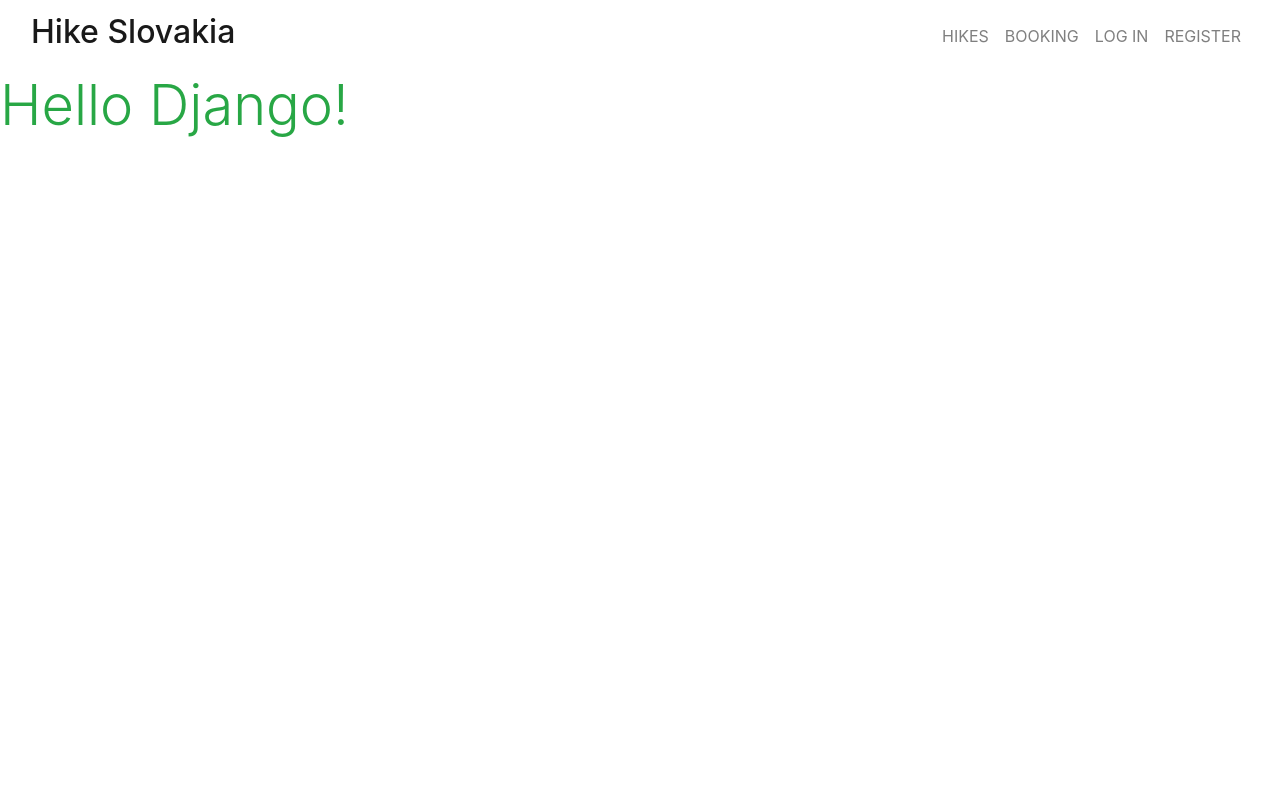
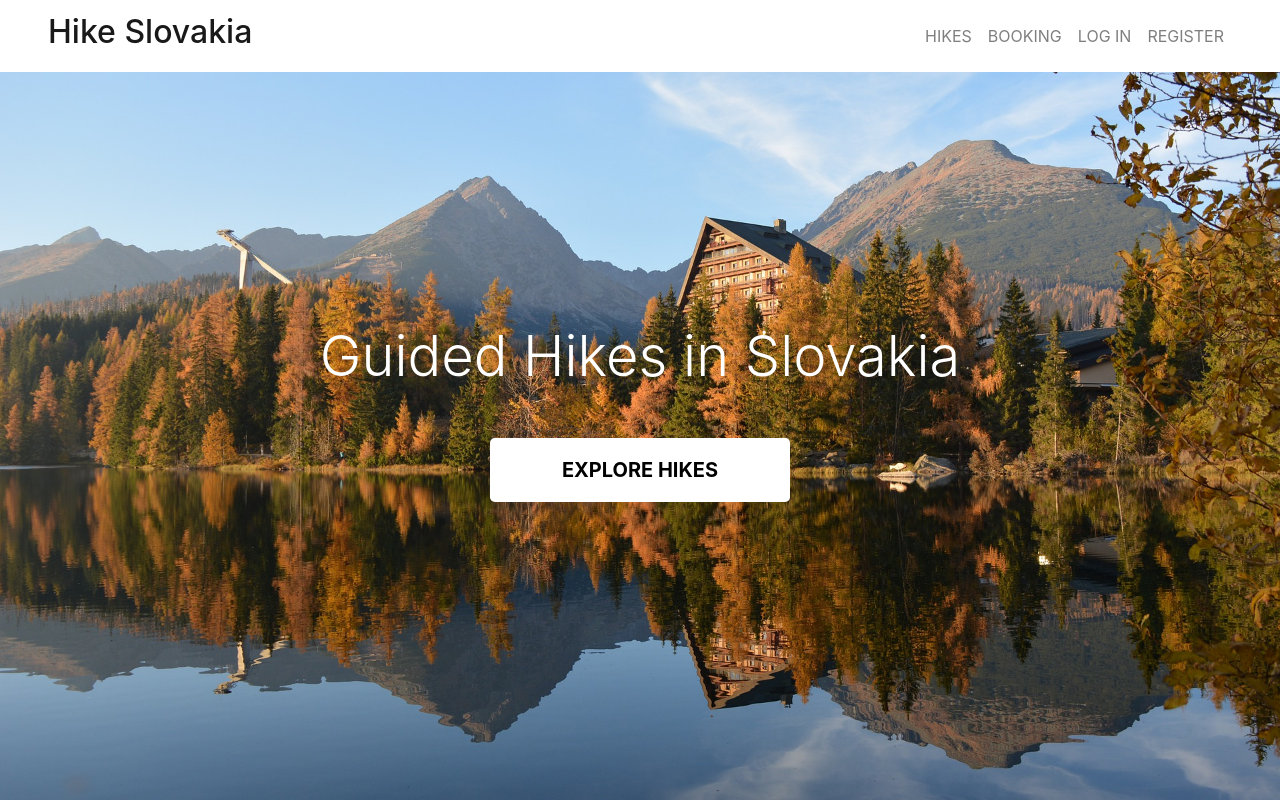
Before and after one commit to monika-hrda/hike-slovakia, a Django app: page / in a window 1280 px wide. Run offline with Django 3.2, Linux system fonts and the light colour scheme.

Commit message:
Link up CSS, add & style homepage content

```diff
--- a/hike_slovakia/settings.py
+++ b/hike_slovakia/settings.py
@@ -147,6 +147,10 @@ USE_TZ = True
 # https://docs.djangoproject.com/en/3.2/howto/static-files/
 
 STATIC_URL = '/static/'
+STATICFILES_DIRS = (os.path.join(BASE_DIR, 'static'),)
+
+MEDIA_URL = '/media/'
+MEDIA_ROOT = os.path.join(BASE_DIR, 'media')
 
 # Default primary key field type
 # https://docs.djangoproject.com/en/3.2/ref/settings/#default-auto-field
--- a/hike_slovakia/urls.py
+++ b/hike_slovakia/urls.py
@@ -15,9 +15,11 @@ Including another URLconf
 """
 from django.contrib import admin
 from django.urls import path, include
+from django.conf import settings
+from django.conf.urls.static import static
 
 urlpatterns = [
     path('admin/', admin.site.urls),
     path('accounts/', include('allauth.urls')),
     path('', include('home.urls')),
-]
+] + static(settings.MEDIA_URL, document_root=settings.MEDIA_ROOT)
--- a/home/templates/home/index.html
+++ b/home/templates/home/index.html
@@ -2,5 +2,20 @@
 {% load static %}
 
 {% block content %}
-    <h1 class="display-4 text-success">Hello Django!</h1>
+    <div class="container h-100">
+        <div class="row h-100">
+            <div class="col-12 my-auto text-center">
+                <h1 class="display-4">
+                    Guided Hikes in Slovakia
+                </h1>
+                <div class="my-5">
+                    <h4>
+                        <a href="" class="explore-hikes-btn btn btn-lg rounded-1 text-uppercase py-3">
+                            <strong>Explore Hikes</strong>
+                        </a>
+                    </h4>
+                </div>
+            </div>
+        </div>
+    </div>
 {% endblock %}
--- /dev/null
+++ b/static/css/base.css
@@ -0,0 +1,28 @@
+html {
+    height: 100%;
+}
+
+body {
+    background: url('/media/homepage_background.jpg') no-repeat center center fixed;
+    background-size: cover;
+    height: calc(100vh - 72.4px);
+}
+
+h1 {
+    color: white;
+}
+
+/* ---------------------------------------- Buttons */
+
+.explore-hikes-btn {
+    background: white;
+    color: black;
+    min-width: 300px;
+}
+
+.explore-hikes-btn:hover,
+.explore-hikes-btn:active,
+.explore-hikes-btn:focus {
+    background: black;
+    color: white;
+}
--- a/templates/base.html
+++ b/templates/base.html
@@ -19,6 +19,7 @@
     {% block corecss %}
         <link rel="stylesheet" href="https://cdn.jsdelivr.net/npm/bootstrap@4.6.1/dist/css/bootstrap.min.css"
             integrity="sha384-zCbKRCUGaJDkqS1kPbPd7TveP5iyJE0EjAuZQTgFLD2ylzuqKfdKlfG/eSrtxUkn" crossorigin="anonymous">
+        <link rel="stylesheet" href="{% static 'css/base.css' %}">
     {% endblock %}
 
     {% block extra_css %}
@@ -42,9 +43,9 @@
 
 <body>
 
-    <header class="container-fluid">
+    <header class="container-fluid px-0">
         <!-- NAVBAR (code from https://getbootstrap.com/docs/4.6/components/navbar/ & customized) -->
-        <nav class="navbar navbar-expand-md navbar-light bg-white">
+        <nav class="navbar navbar-expand-lg navbar-light bg-white px-5">
             <a class="navbar-brand" href="{% url 'home' %}">
                 <h2>Hike Slovakia</h2>
             </a>
```
Also changed, not shown: media/homepage_background.jpg (added).
